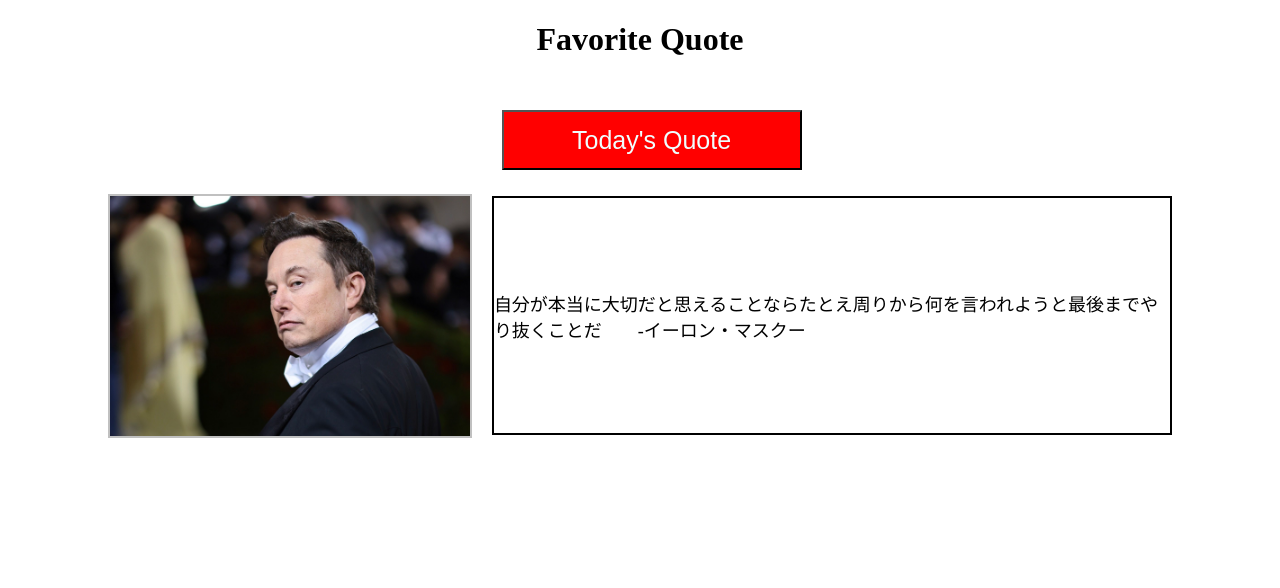
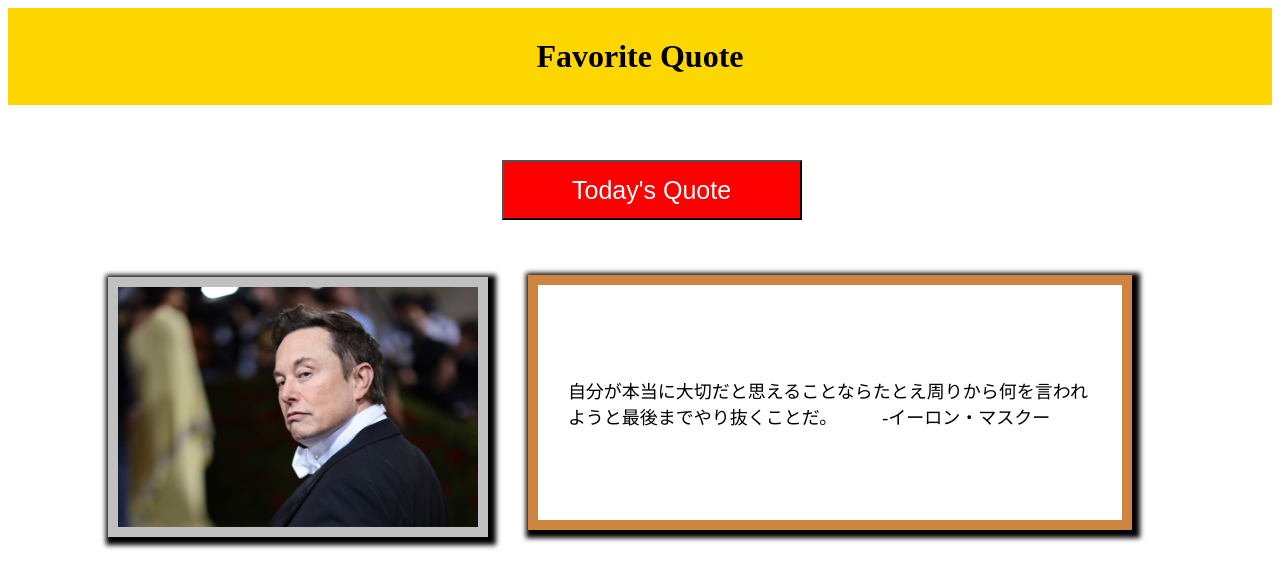
Before and after one commit to teruishi/favorite_proverb, a plain HTML site: page index.html in a window 1280 px wide. Drawn offline with Linux system fonts and the light colour scheme.

Commit message:
ヘッダーと枠の修正

```diff
--- a/css/fw_01.css
+++ b/css/fw_01.css
@@ -9,11 +9,11 @@
 }
 
 button {
-    margin: 20px 200px 60px 50px;
-    background-color: red;
+    margin: 70px 200px 60px 50px;
     width: 300px;
     height: 60px;
     font-size: 25px;
+    background-color: red;
     color: azure;
     position: absolute;
     top: 15%;
@@ -22,15 +22,25 @@ button {
     z-index: 1;
 }
 
+
+
+
 .header {
     text-align: center;
+    background-color: gold;
+    margin: auto;
+    padding: 30px;
 }
 
 .pw_text {
-    width: 800px;
+    margin-top: 50px;
+    padding-left: 30px;
+    padding-right: 30px;
+    width: 650px;
     height: 235px;
-    border: solid 2px black;
-    margin-left: 20px;
+    border: solid 10px black;
+    margin-left: 40px;
+    margin-right: 40px;
     font-size: 18px;
     display: flex;
     justify-content: center;
@@ -40,3 +50,8 @@ button {
 button.textContent {
     font-size: 40px;
 }
+
+.pw_text {
+    border: solid 10px peru;
+    box-shadow: 3px 3px 5px 5px rgba(0, 0, 0, 3);
+}
--- a/index.html
+++ b/index.html
@@ -11,13 +11,16 @@
         img {
             width: 360px;
             height: 240px;
-            border: solid 2px silver;
+            border: solid 10px silver;
+            box-shadow: 3px 3px 5px 5px rgba(0, 0, 0, 3);
+            margin-top: 40px;
         }
     </style>
 </head>
 
 <body>
     <header>
+
         <h1 class="header">Favorite Quote</h1>
     </header>
 
@@ -40,7 +43,7 @@
         const pairs = [
             {
                 image: 'img/FW_01.jpg',
-                text: '”誰のどんな課題に向き合うか”を考えるにあたっては、サービスの表面的なビジネスモデルや、プロダクトの感覚的な良し悪しだけではなく、なぜそれを創ったんだろう？という角度でそのサービスの「ミッション」や創った人たちの美意識を深く推察すると、自分の企画の参考になるかもしれません    -児玉浩康-'
+                text: '誰のどんな課題に向き合うかを考えるにあたっては、サービスの表面的なビジネスモデルや、プロダクトの感覚的な良し悪しだけではなく、なぜそれを創ったんだろう？という角度でそのサービスの「ミッション」や創った人たちの美意識を深く推察すると、自分の企画の参考になるかもしれません     -児玉浩康-'
             },
             {
                 image: 'img/FW_02.webp',
@@ -48,11 +51,11 @@
             },
             {
                 image: 'img/FW_03.jpg',
-                text: '自分が本当に大切だと思えることならたとえ周りから何を言われようと最後までやり抜くことだ　　-イーロン・マスクー'
+                text: '自分が本当に大切だと思えることならたとえ周りから何を言われようと最後までやり抜くことだ。　　　-イーロン・マスクー'
             },
             {
                 image: 'img/FW_04.webp',
-                text: '僕の知ってる成功者たちのほとんどは、ただ単に大好き（love）なことを仕事にしてるだけじゃない。彼らは、気になって仕方がない大切な問題を解決することに没頭しているんだ。そんな彼らを見てると、テニスボールを追いかける犬を思い出すよ。ードリュー・ヒューストン（DropBox共同設立者）'
+                text: '僕の知ってる成功者たちのほとんどは、ただ単に大好き（love）なことを仕事にしてるだけじゃない。彼らは、気になって仕方がない大切な問題を解決することに没頭しているんだ。そんな彼らを見てると、テニスボールを追いかける犬を思い出すよ。ードリュー・ヒューストン'
             },
             {
                 image: 'img/FW_05.jpg',
```
Also changed, not shown: img/hedder_img.jpg (added), 1 other file.
